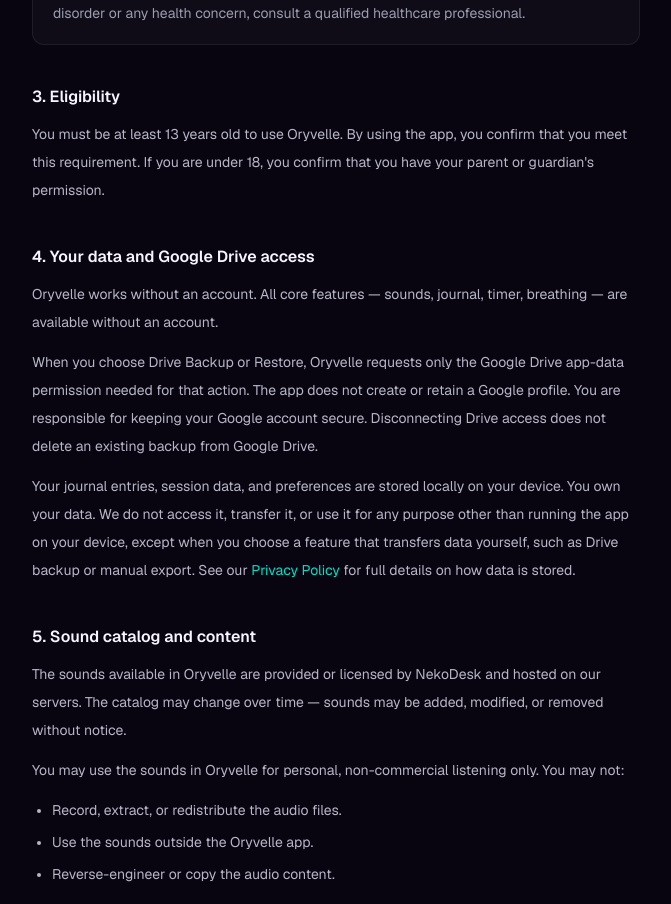
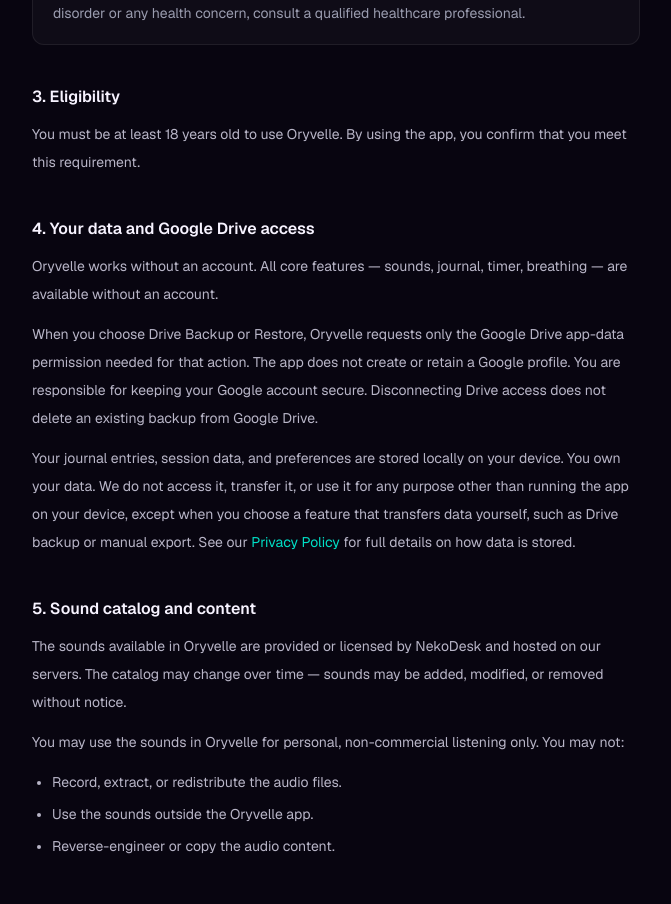
Before and after one commit to AzizManaa/Oryvelle, a Next.js app: page /terms in a window 1280 px wide. Shown: the part 820-1724 px from the top of the page, without its empty margins (304-975 px from the left). Built offline with nearby package versions, Linux system fonts and the light colour scheme; no server answers.

Commit message:
Align legal policies with adult audience

```diff
--- a/app/privacy/page.tsx
+++ b/app/privacy/page.tsx
@@ -478,9 +478,9 @@
               Children&apos;s privacy
             </h2>
             <p>
-              Oryvelle is not directed at children under 13. We do not knowingly
-              collect personal information from children under 13. If you
-              believe a child has provided personal information through the app,
+              Oryvelle is intended for adults aged 18 and over. We do not
+              knowingly collect personal information from anyone under 18. If
+              you believe a minor has provided personal information through the app,
               please contact us at{" "}
               <a
                 href="mailto:nekodesk.dev@gmail.com"
--- a/app/terms/page.tsx
+++ b/app/terms/page.tsx
@@ -128,10 +128,8 @@
               3. Eligibility
             </h2>
             <p>
-              You must be at least 13 years old to use Oryvelle. By using the
-              app, you confirm that you meet this requirement. If you are under
-              18, you confirm that you have your parent or guardian&apos;s
-              permission.
+              You must be at least 18 years old to use Oryvelle. By using the
+              app, you confirm that you meet this requirement.
             </p>
           </section>
 
```
